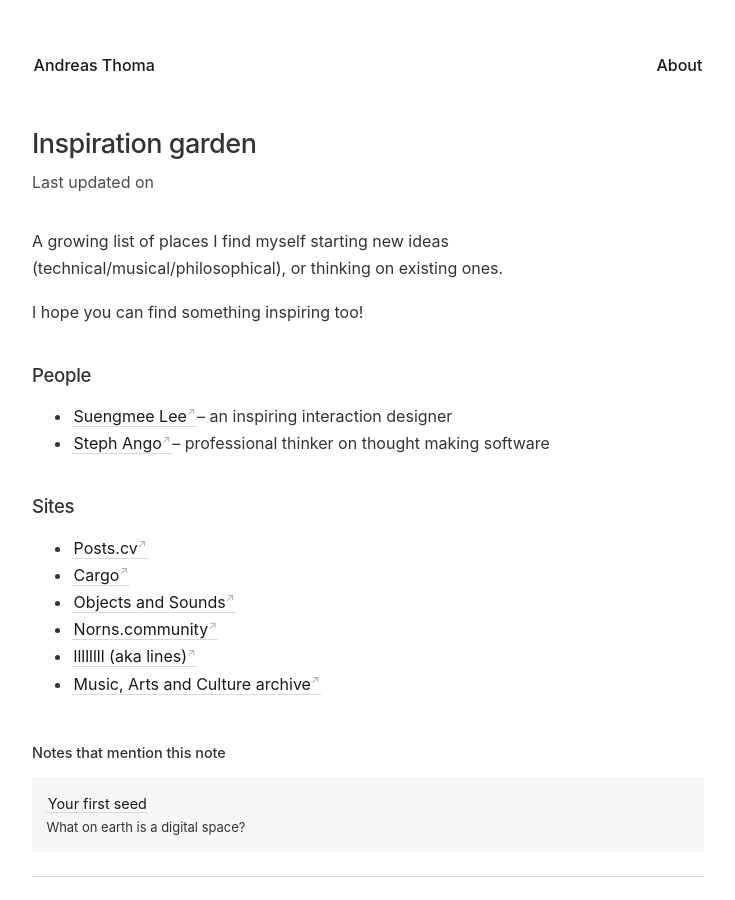
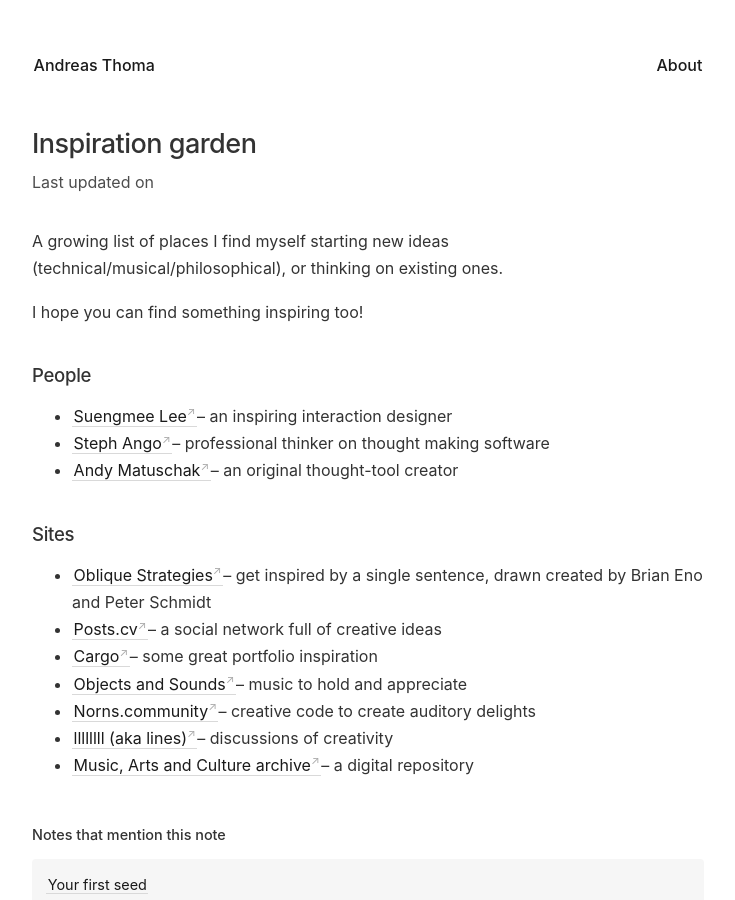
Before and after one commit to andreeeeaaaaas/my-digital-space, a Jekyll site: the page built from _notes/Inspiration garden.md, in a window 1280 px wide and 900 px high. Shown: the whole window, without its empty margins (272-1007 px from the left). Built offline with Jekyll 4.4.1, drawn with Linux system fonts in a browser that asks for light colours.

Commit message:
Added some Inspiration

```diff
--- a/_notes/Inspiration garden.md
+++ b/_notes/Inspiration garden.md
@@ -9,12 +9,14 @@
 
 - [Suengmee Lee](https://www.seungmee-lee.com/)– an inspiring interaction designer
 - [Steph Ango](https://stephango.com/)– professional thinker on thought making software
+- [Andy Matuschak](https://notes.andymatuschak.org/About_these_notes)– an original thought-tool creator
 
 ## Sites
 
- - [Posts.cv](https://posts.cv/)
- - [Cargo](https://cargo.site/In-Use)
- - [Objects and Sounds](https://www.objectsandsounds.com/)
- - [Norns.community](https://norns.community/)
- - [llllllll (aka lines)](https://llllllll.co/)
- - [Music, Arts and Culture archive](https://archive.org/details/audio_music)
+ - [Oblique Strategies](https://stoney.sb.org/eno/oblique.html)– get inspired by a single sentence, drawn created by Brian Eno and Peter Schmidt
+ - [Posts.cv](https://posts.cv/)– a social network full of creative ideas
+ - [Cargo](https://cargo.site/In-Use)– some great portfolio inspiration
+ - [Objects and Sounds](https://www.objectsandsounds.com/)– music to hold and appreciate
+ - [Norns.community](https://norns.community/)– creative code to create auditory delights
+ - [llllllll (aka lines)](https://llllllll.co/)– discussions of creativity
+ - [Music, Arts and Culture archive](https://archive.org/details/audio_music)– a digital repository
```
